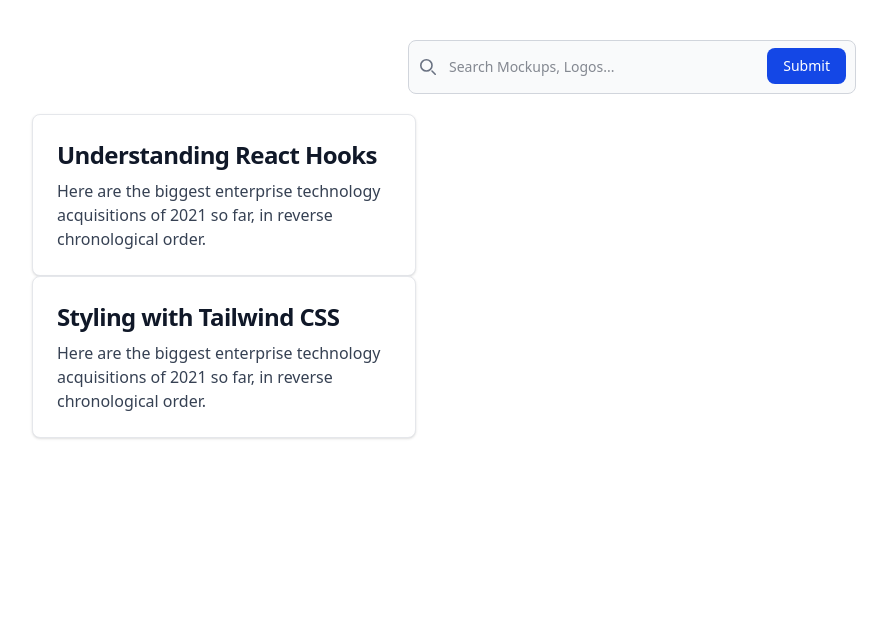
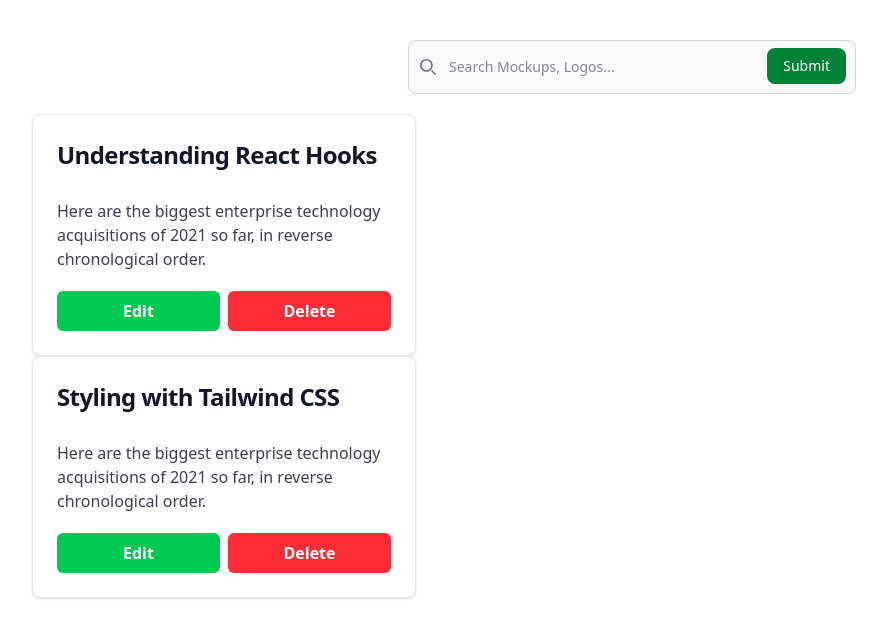
Before and after one commit to rakib00-dev/react-json-server, a React (Vite) app: page / in a window 1280 px wide. Shown: the top 638 px of the page, without its empty margins (8-895 px from the left). Built offline with nearby package versions, Linux system fonts and the light colour scheme; data requests are answered from the project's data file.

Commit message:
added two buttons and its color

```diff
--- a/src/components/AddData.jsx
+++ b/src/components/AddData.jsx
@@ -2,10 +2,10 @@
 
 const AddData = ({ data }) => {
   return (
-    <div>
+    <div className="">
       {data.map((e, i) => (
         <div
-          className="block max-w-sm p-6 bg-white border border-gray-200 rounded-lg shadow-sm hover:bg-gray-100 dark:bg-gray-800 dark:border-gray-700 dark:hover:bg-gray-700"
+          className="grid max-w-sm p-6 bg-white border border-gray-200 rounded-lg shadow-sm hover:bg-gray-100 dark:bg-gray-800 dark:border-gray-700 dark:hover:bg-gray-700 gap-5"
           key={i}
         >
           <h1 className="mb-2 text-2xl font-bold tracking-tight text-gray-900 dark:text-white">
@@ -16,6 +16,14 @@
             Here are the biggest enterprise technology acquisitions of 2021 so
             far, in reverse chronological order.
           </p>
+          <div className="w-full flex justify-around gap-2">
+            <button className="transition-all duration-300 w-full rounded-md py-2 px-2 font-bold bg-green-500 text-white cursor-pointer hover:bg-green-200 hover:text-black">
+              Edit
+            </button>
+            <button className="transition-all duration-300 w-full rounded-md py-2 px-2 font-bold bg-red-500 text-white cursor-pointer hover:bg-red-200 hover:text-black">
+              Delete
+            </button>
+          </div>
         </div>
       ))}
     </div>
--- a/src/components/TakeInput.jsx
+++ b/src/components/TakeInput.jsx
@@ -28,13 +28,13 @@
         <input
           type="search"
           id="default-search"
-          class="block w-full p-4 ps-10 text-sm text-gray-900 border border-gray-300 rounded-lg bg-gray-50 focus:ring-blue-500 focus:border-blue-500 dark:bg-gray-700 dark:border-gray-600 dark:placeholder-gray-400 dark:text-white dark:focus:ring-blue-500 dark:focus:border-blue-500 outline-none"
+          class="block w-full p-4 ps-10 text-sm text-gray-900 border border-gray-300 rounded-lg bg-gray-50 focus:ring-green-500 focus:border-green-500 dark:bg-gray-700 dark:border-gray-600 dark:placeholder-gray-400 dark:text-white dark:focus:ring-green-500 dark:focus:border-green-500 outline-none "
           placeholder="Search Mockups, Logos..."
           required
         />
         <button
           type="submit"
-          class="text-white absolute end-2.5 bottom-2.5 bg-blue-700 hover:bg-blue-800 focus:ring-4 focus:outline-none focus:ring-blue-300 font-medium rounded-lg text-sm px-4 py-2 dark:bg-blue-600 dark:hover:bg-blue-700 dark:focus:ring-blue-800"
+          class="text-white absolute end-2.5 bottom-2.5 bg-green-700 hover:bg-green-800 focus:ring-4 focus:outline-none focus:ring-green-300 font-medium rounded-lg text-sm px-4 py-2 dark:bg-green-600 dark:hover:bg-green-700 dark:focus:ring-green-800 cursor-pointer"
         >
           Submit
         </button>
```
